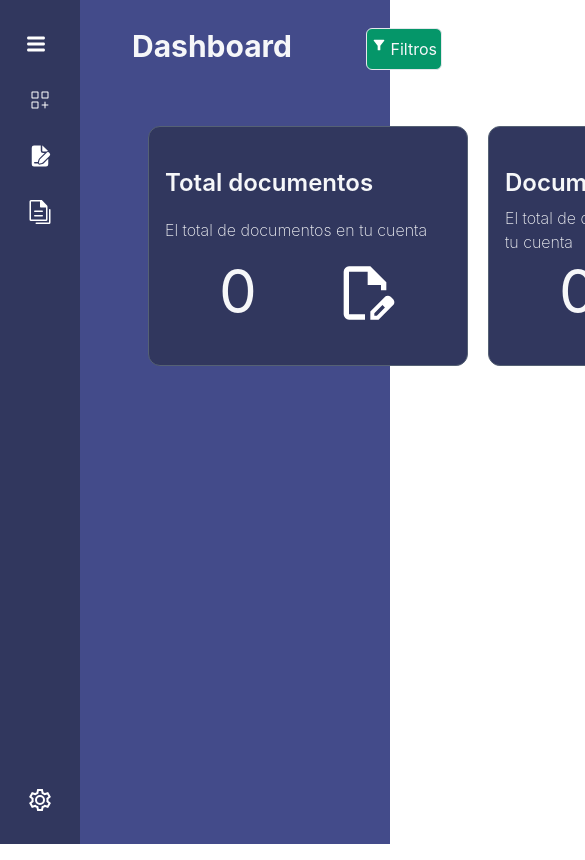
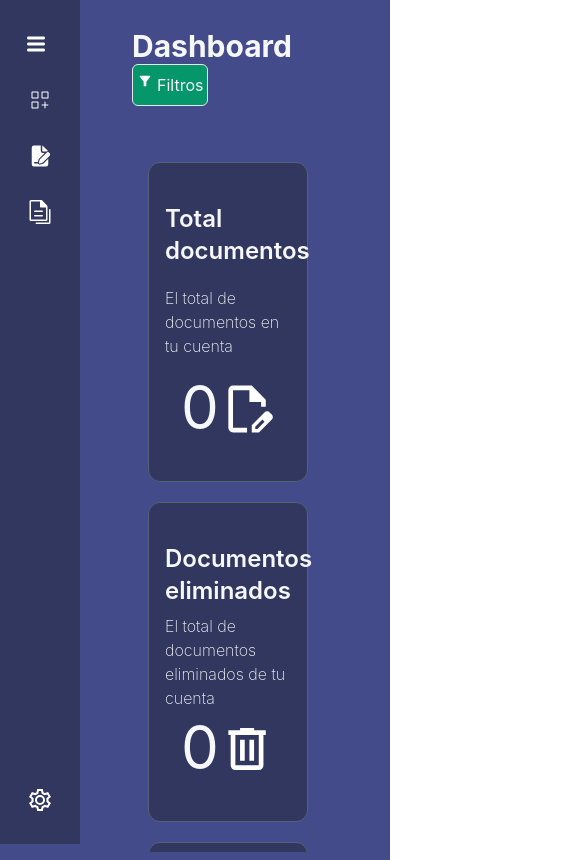
Before and after one commit to jaime-yamid/Firma-Digital-Front, an Angular app in the folder front_sign_app/: page /home/dashboard in a window 390 px wide. Shown: the top 860 px of the page, 585 px wide, since content can reach past the window. Built offline with nearby package versions, Linux system fonts and the light colour scheme.

Commit message:
responsive adminsitracion y dash

```diff
--- a/front_sign_app/src/app/modules/components/component/card/card.component.html
+++ b/front_sign_app/src/app/modules/components/component/card/card.component.html
@@ -1,5 +1,5 @@
 
-<article class="flex flex-col justify-between px-4 p-10 border rounded-xl bg-primary-900 border-tuna-600 text-tuna-50 w-80 h-60">
+<article class="flex flex-col justify-between px-4 p-10 border rounded-xl bg-primary-900 border-tuna-600 text-tuna-50 w-40 h-80 md:min-w-80 md:min-h-60 text-wrap">
   <h1 class="text-2xl font-semibold">{{title}}</h1>
   <p class="tetx-base font-extralight">{{parrafo}}</p>
   <ng-content></ng-content>
--- a/front_sign_app/src/app/modules/home-user/pages/dashboard/dashboard.component.html
+++ b/front_sign_app/src/app/modules/home-user/pages/dashboard/dashboard.component.html
@@ -1,6 +1,6 @@
-<section class="flex flex-col gap-10 w-full px-10 py-5">
+<section class="flex flex-col gap-10 w-full px-10 py-5 overflow-y-auto h-screen">
 
-  <div class="flex flex-row justify-between w-full mx-auto ">
+  <div class="flex flex-row flex-wrap justify-between w-full mx-auto ">
       <h1 class="text-tuna-50 text-3xl font-bold">Dashboard</h1>
       <div class="flex flex-row gap-2">
         <button class="flex flex-row gap-1 px-1 py-2 text-tuna-50 border rounded-md bg-emerald-600">
@@ -9,7 +9,7 @@
         </button>
       </div>
   </div>
-  <article class="flex flex-row justify-between gap-5 p-4">
+  <article class="flex flex-row flex-wrap justify-between gap-5 p-4">
     <!-- total de documentos -->
     <app-card [title]="'Total documentos'" [parrafo]="'El total de documentos en tu cuenta'">
       <div class="flex flex-row justify-around px-4">
--- a/front_sign_app/src/app/modules/home-user/pages/management-documents/management-documents.component.html
+++ b/front_sign_app/src/app/modules/home-user/pages/management-documents/management-documents.component.html
@@ -1,11 +1,11 @@
-<section class="flex flex-col gap-4 justify-center p-4">
+<section class="flex flex-col gap-4 py-4 h-screen overflow-y-auto">
   <article>
     <div class="flex flex-col gap-4 ">
       <h1 class="text-3xl text-white font-bold">Administrar documentos</h1>
       <p class="text-base text-white font-light">En esta sección encontraras los documentos que has cargado y toda su información</p>
     </div>
   </article>
-  <article class="flex flex-row flex-grow gap-8">
+  <article class="flex flex-row flex-wrap gap-3 ">
     <ng-container *ngFor="let documento of documentos">
       <app-card [title]="documento.name" [parrafo]="documento.description">
         <label class="py-2 text-sm text-gray-400">{{documento.updateDate}}</label>
```
